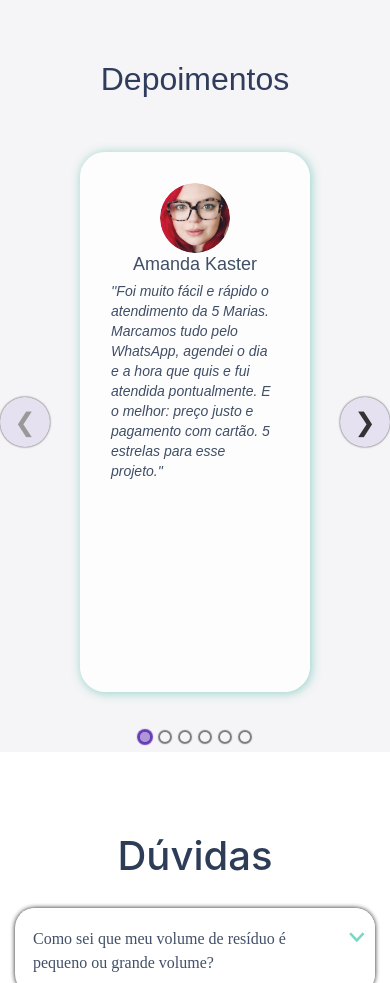
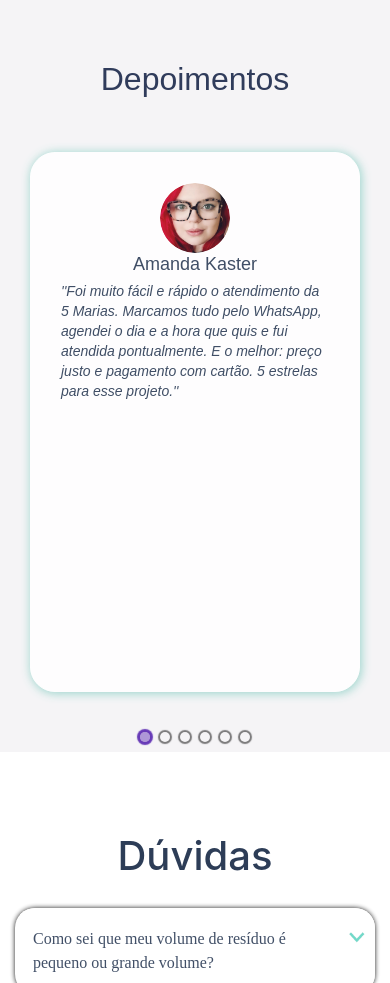
Before and after one commit to aceleradora-TW/descarte-certo, a React (Create React App) app in the folder frontend/: page / in a window 390 px wide. Shown: the part 1980-2963 px from the top of the page. Built offline with nearby package versions, Linux system fonts and the light colour scheme.

Commit message:
25/@jhuan0999, @brayanargradem, @dinelands: tira botoes do mobile

```diff
--- a/frontend/src/components/Depositions/index.js
+++ b/frontend/src/components/Depositions/index.js
@@ -18,7 +18,10 @@ function DepositionsComponent() {
       <div id="Depoimentos" className='container-fluid'>
         <h1 className="title-depositions">Depoimentos</h1>
 
-        <Carousel itemsToShow={window.innerWidth < 700 ? 1 : 3} className="card-carousel">
+        <Carousel
+          showArrows={window.innerWidth < 700 ? false : true}
+          itemsToShow={window.innerWidth < 700 ? 1 : 3} className="card-carousel">
+
           {TextsDepositions.cards.map((card, index) =>
             <Card key={index} className="card-depositions">
               <div className="imgCard">
```
